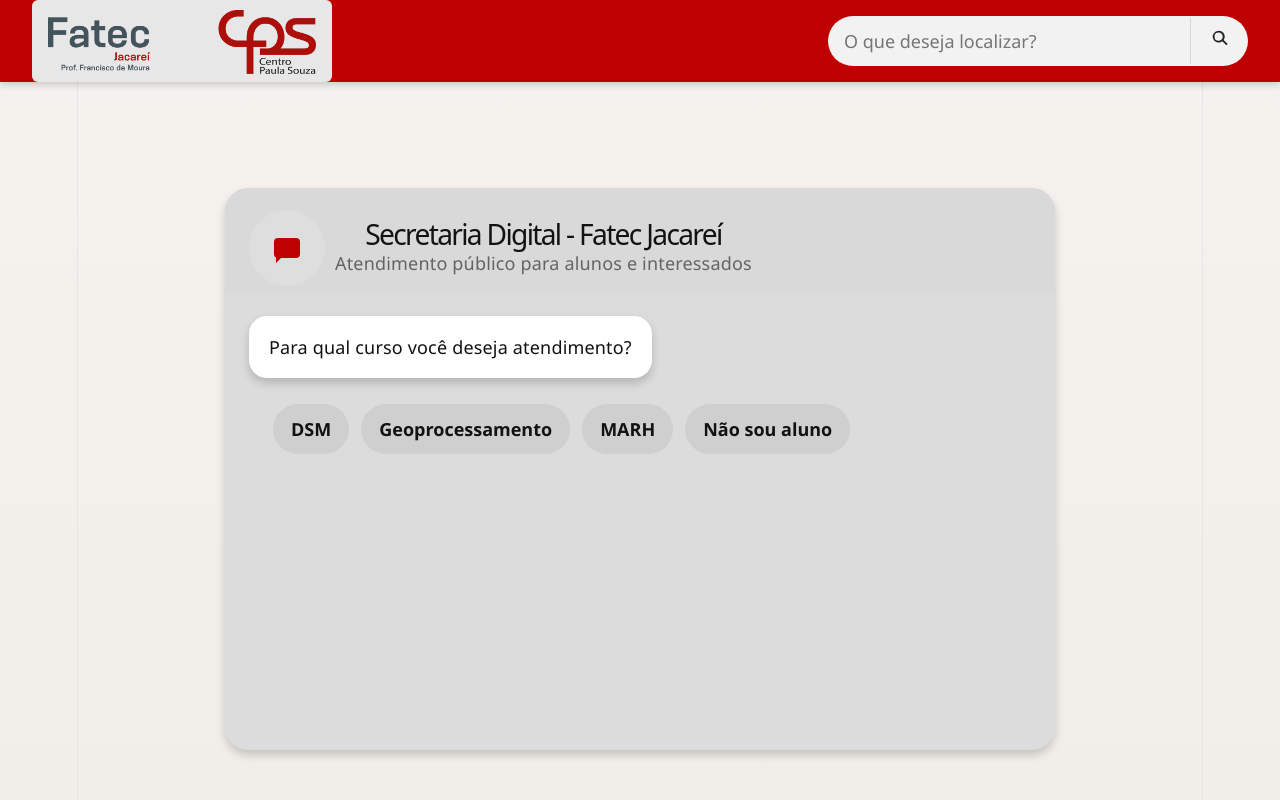
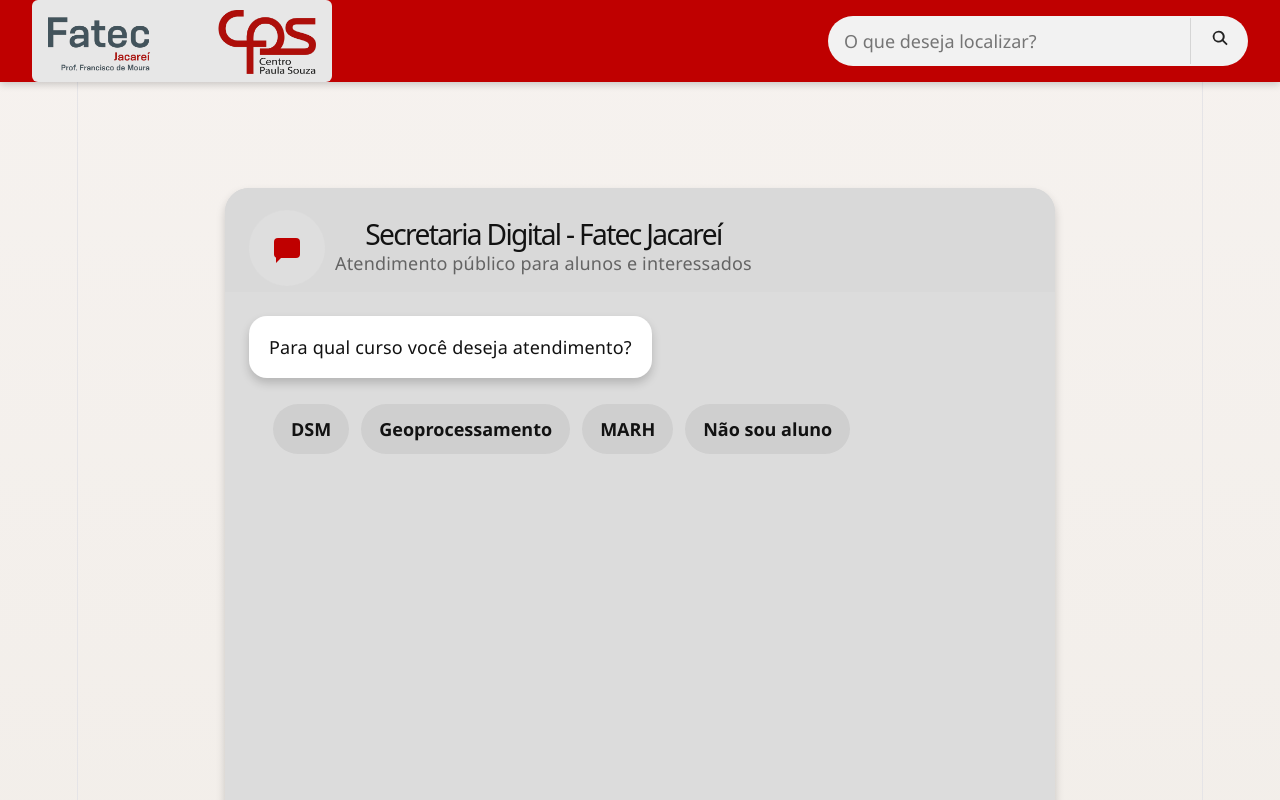
Before and after one commit to abpundefined/2DSM-ABP-UNDEFINED, a React (Vite) app in the folder frontend/: page / in a window 1280 px wide. Shown: the top 800 px of the page. Built offline with nearby package versions, Linux system fonts and the light colour scheme.

Commit message:
mais adições no chatbot e opções de resposta

```diff
--- a/frontend/src/App.css
+++ b/frontend/src/App.css
@@ -226,7 +226,9 @@ h1 {
 .sd-chat-body {
   padding: 24px;
   background: #dcdcdc;
-  min-height: 458px;
+  min-height: 800px;
+  max-height: 800px;
+  overflow-y: scroll;
 }
 
 .sd-message-row {
--- a/frontend/src/components/chat/ChatContainer.tsx
+++ b/frontend/src/components/chat/ChatContainer.tsx
@@ -1,4 +1,4 @@
-import { useState } from 'react';
+import { useState, type ReactNode } from 'react';
 import { MessageBubble } from './MessageBubble';
 import { OptionButton } from './OptionButton';
 
@@ -6,7 +6,7 @@ import { OptionButton } from './OptionButton';
 type Message = {
     id: number;
     sender: 'bot' | 'user'; // Isso diz ao TS: "Não é qualquer string, são só essas duas"
-    text: string;
+    text: ReactNode;
 }
 export function ChatContainer() {
     const [messages, setMessages] = useState<Message[]>([
@@ -74,7 +74,27 @@ const flow = {
         options: ["Voltar"]
     },
     datas_importantes: {
-        bot: "As datas importantes para o curso de DSM incluem o início e término do semestre, períodos de matrícula, prazos para trancamento de disciplinas, datas de provas e eventos acadêmicos. Recomendo consultar o calendário acadêmico oficial da Fatec Jacareí para obter informações detalhadas e atualizadas sobre essas datas.",
+        bot: (
+      <div>
+        <strong>Calendário Acadêmico 2026-1:</strong>
+        <ul style={{ paddingLeft: '20px', marginTop: '10px', textAlign: 'left' }}>
+          <li><strong>12 a 18/01:</strong> Inscrições para vagas remanescentes e transferências</li>
+          <li><strong>12 a 18/01:</strong> Rematrícula de alunos veteranos</li>
+          <li><strong>09/02:</strong> Início das Aulas</li>
+          <li><strong>19/02:</strong> Prazo para aproveitamento de estudos (Art. 76 – via SIGA)</li>
+          <li><strong>19/02:</strong> Prazo para reconhecimento de competências (Art. 80, §1º):</li>
+          <li><strong>19/02:</strong> Ajustes de matrícula (veteranos – Art. 26, §4º)</li>
+          <li><strong>21/02:</strong> Exame de nivelamento com ajuste de horário (Art. 87, §1º)</li>
+          <li><strong>23/02:</strong> Ajustes de matrícula (ingressantes – Art. 25, §2º)</li>
+          <li><strong>27/02:</strong> Exame de nivelamento com ajuste de horário (Art. 87, §1º)</li>
+          <li><strong>02/03:</strong> Cancelamento por ausência de rematrícula (Art. 28)</li>
+          <li><strong>25/03:</strong> Prazo final para desistência de disciplina (Art. 30)</li>
+          <li><strong>13/05:</strong> Prazo final para trancamento (exceto ingressantes – Art. 31, §3º)</li>
+          <li><strong>27/06:</strong> Término das Aulas</li>
+          <li><strong>06 a 08/07:</strong> Término das Aulas</li>
+        </ul>
+      </div>
+    ),
         options: ["Voltar"]
     },
     grade_curricular: {
@@ -82,7 +102,7 @@ const flow = {
         options: ["Voltar"]
     },
     estagio: {
-        bot: "",
+        bot:"",
         options: ["Voltar"]
     },
     como_ingressar: {
```
